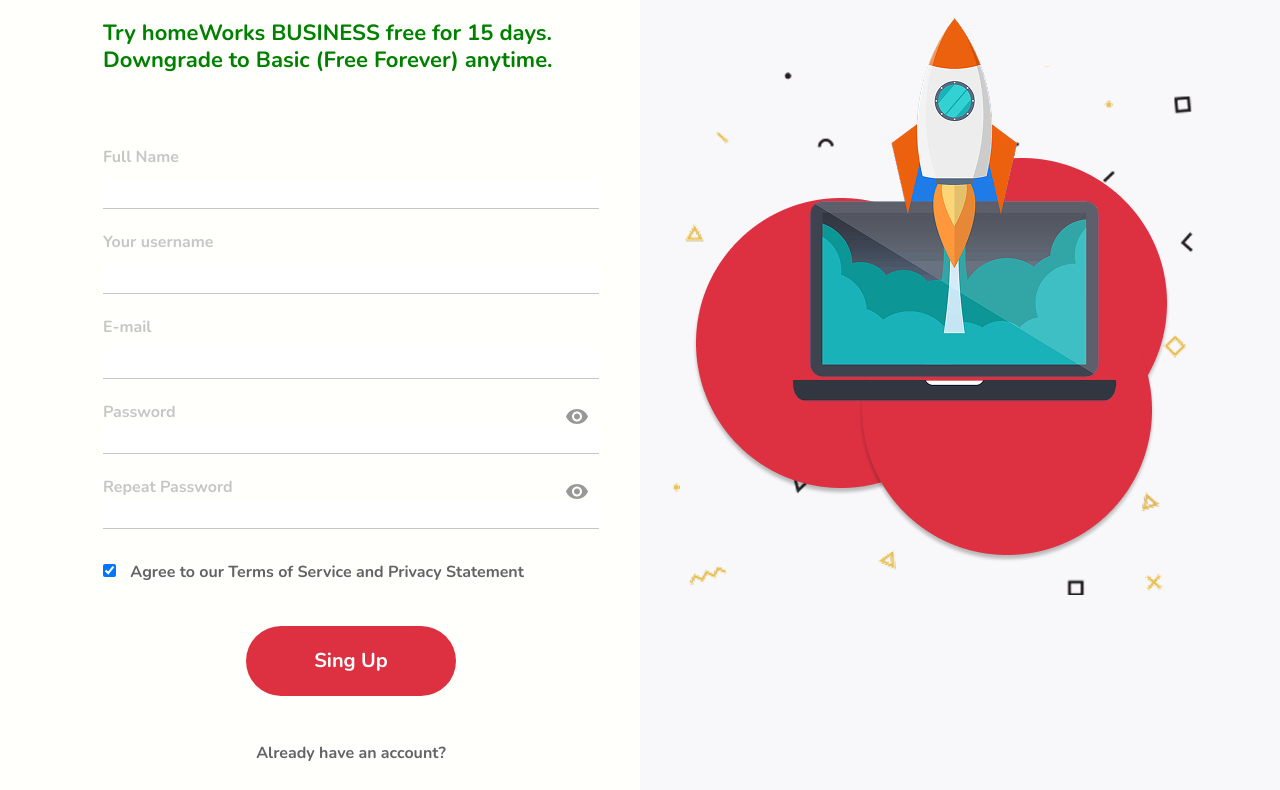
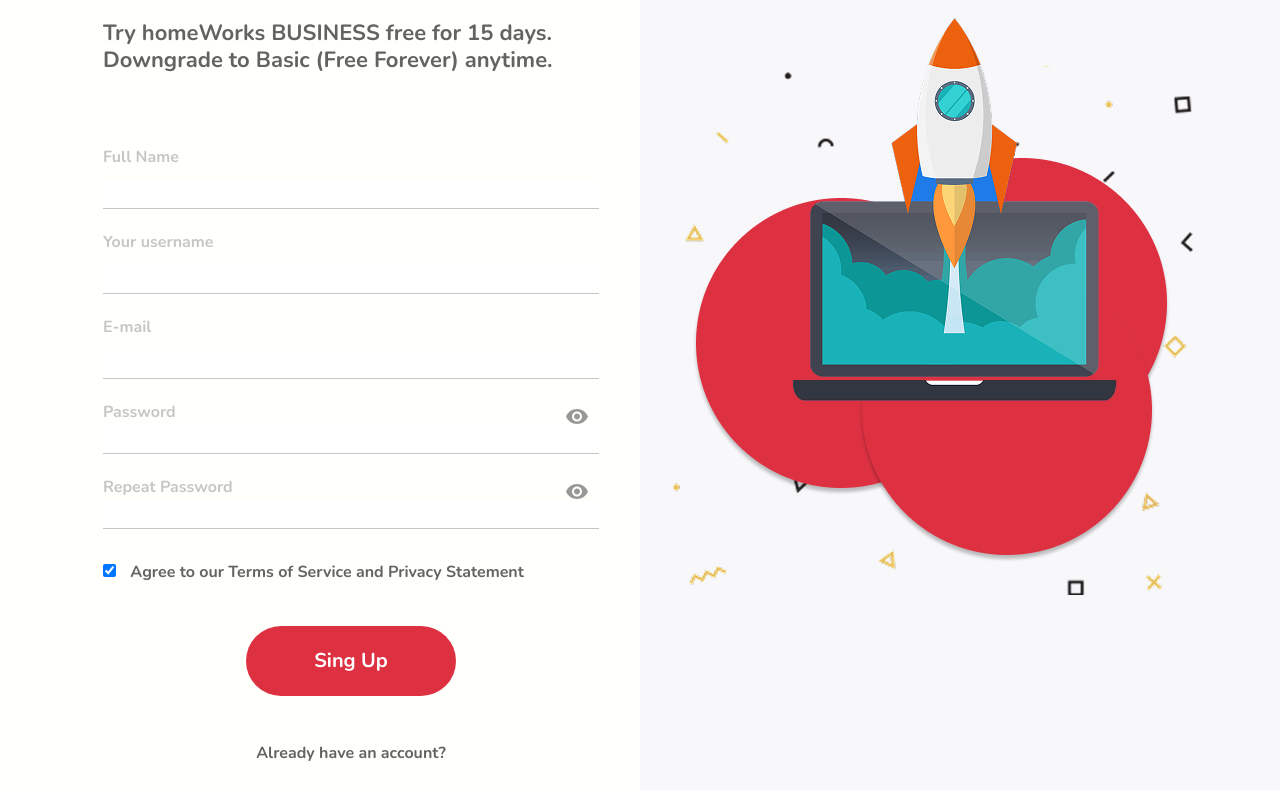
Before and after one commit to ElenaDanilova1313/Registration_page, a website: page index.html in a window 1280 px wide. Shown: the part 259-1049 px from the top of the page. Drawn offline with Linux system fonts and the light colour scheme.

Commit message:
changed css

```diff
--- a/css/styles.css
+++ b/css/styles.css
@@ -59,7 +59,7 @@
     max-width: 496px;
     font-size: 22px;
     line-height: 27px;
-    color: green; /*#636363;*/
+    color: #636363;
     margin-bottom: 70px;
 }
 
```
Also changed, not shown: readme.md.
